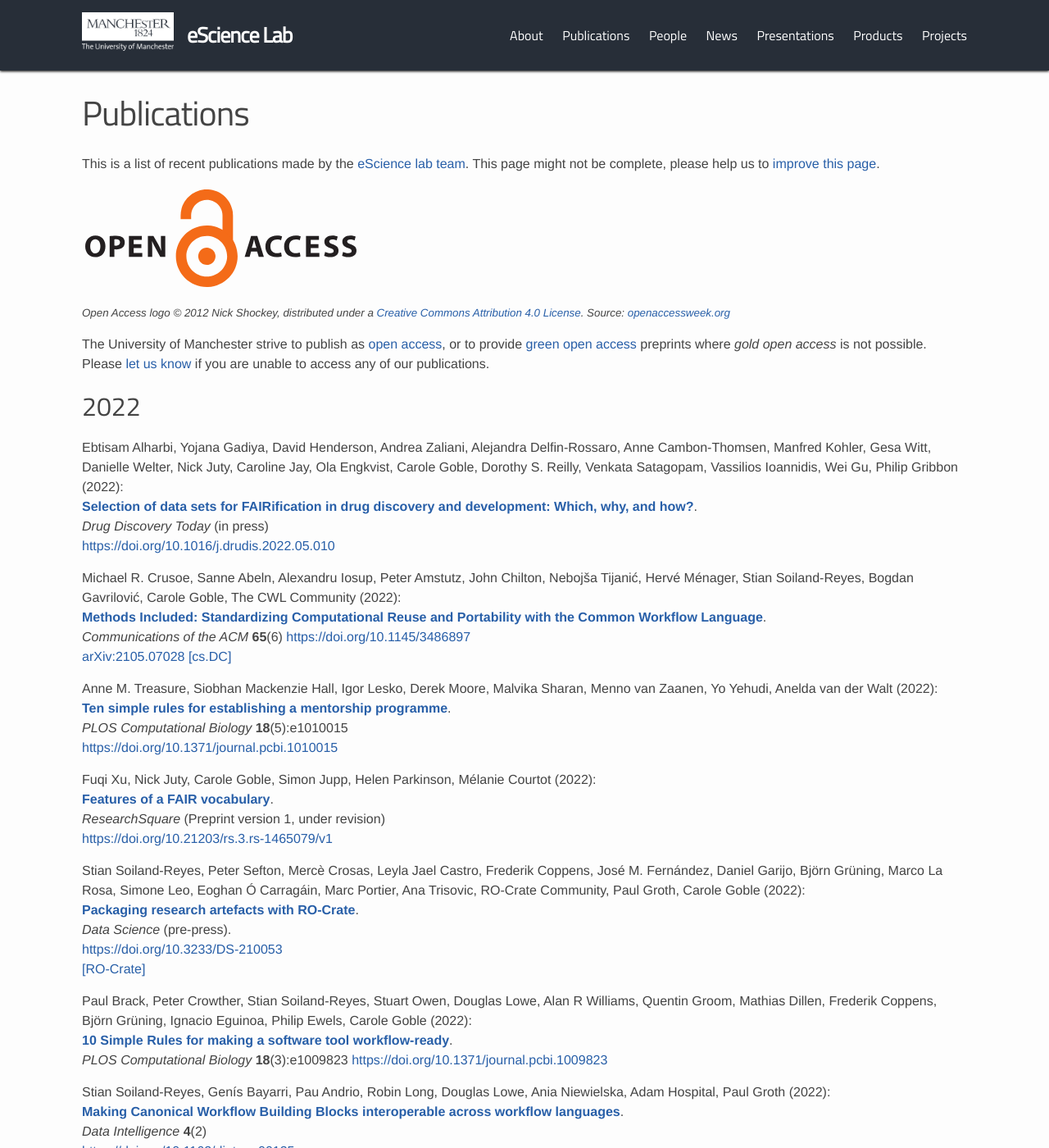
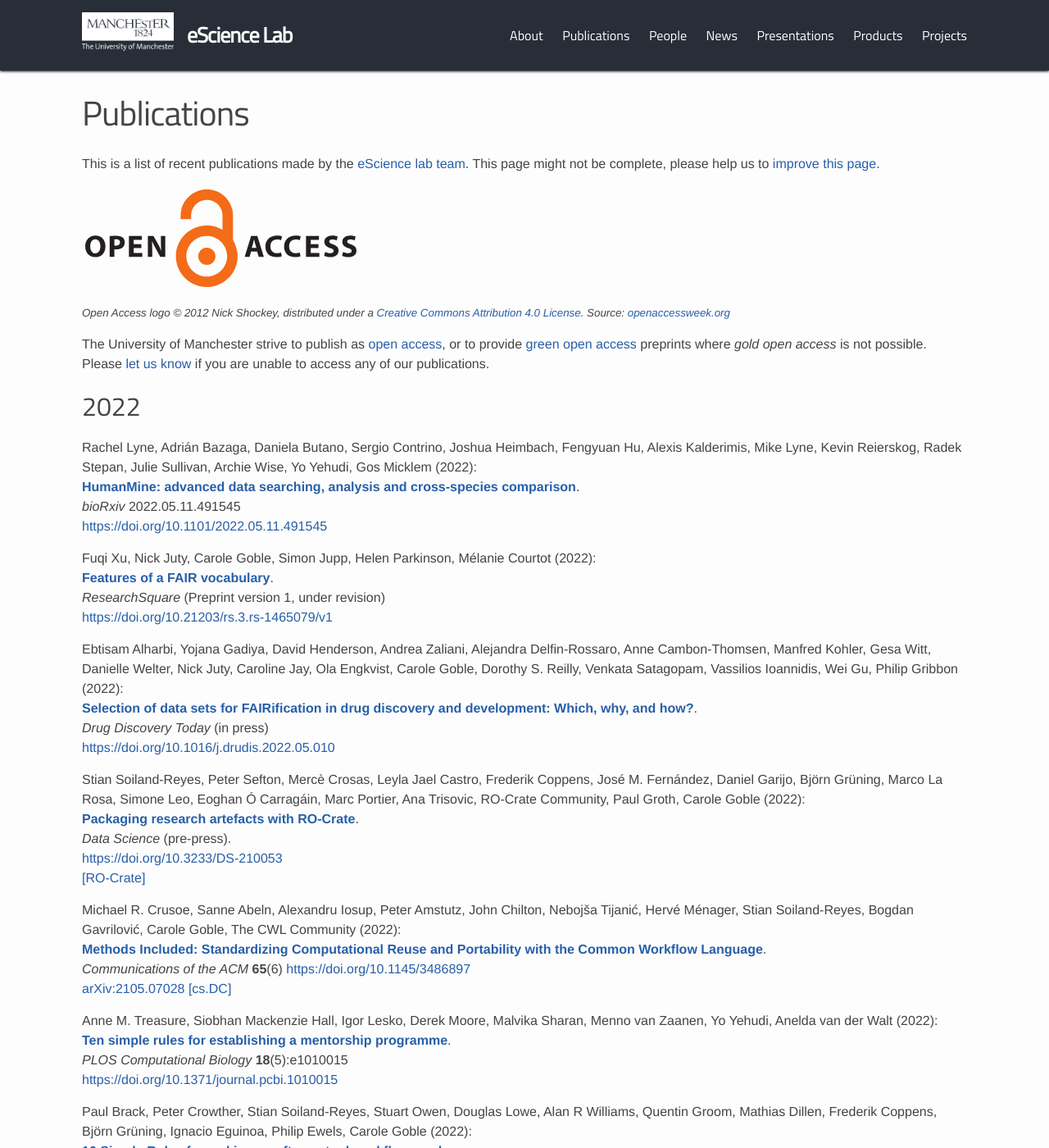
Before and after one commit to eScienceLab/eScienceLab.github.io, a Jekyll site: the page built from publications/index.md, in a window 1280 px wide and 1400 px high. Shown: the whole window at 82% size. Built offline with Jekyll 4.4.1, drawn with Linux system fonts in a browser that asks for light colours; comment, search, counter and statistics services are not loaded.

Commit message:
Yo's preprint

```diff
--- a/publications/index.md
+++ b/publications/index.md
@@ -41,10 +41,26 @@
 
 ## 2022
 
+Rachel Lyne, Adrián Bazaga, Daniela Butano, Sergio Contrino, Joshua Heimbach, Fengyuan Hu, Alexis Kalderimis, Mike Lyne, Kevin Reierskog, Radek Stepan, Julie Sullivan, Archie Wise, Yo Yehudi, Gos Micklem (2022):
+[**HumanMine: advanced data searching, analysis and cross-species comparison**](https://doi.org/10.1101/2022.05.11.491545).
+_bioRxiv_ 2022.05.11.491545
+<https://doi.org/10.1101/2022.05.11.491545>
+
+Fuqi Xu, Nick Juty, Carole Goble, Simon Jupp, Helen Parkinson, Mélanie Courtot (2022):
+[**Features of a FAIR vocabulary**](https://doi.org/10.21203/rs.3.rs-1465079/v1).
+_ResearchSquare_ (Preprint version 1, under revision)
+<https://doi.org/10.21203/rs.3.rs-1465079/v1>
+
 Ebtisam Alharbi, Yojana Gadiya, David Henderson, Andrea Zaliani, Alejandra Delfin-Rossaro, Anne Cambon-Thomsen, Manfred Kohler, Gesa Witt, Danielle Welter, Nick Juty, Caroline Jay, Ola Engkvist, Carole Goble, Dorothy S. Reilly, Venkata Satagopam, Vassilios Ioannidis, Wei Gu, Philip Gribbon (2022):
 [**Selection of data sets for FAIRification in drug discovery and development: Which, why, and how?**](https://doi.org/10.1016/j.drudis.2022.05.010).
 _Drug Discovery Today_ (in press)
 <https://doi.org/10.1016/j.drudis.2022.05.010>
+
+Stian Soiland-Reyes, Peter Sefton, Mercè Crosas, Leyla Jael Castro, Frederik Coppens, José M. Fernández, Daniel Garijo, Björn Grüning, Marco La Rosa, Simone Leo, Eoghan Ó Carragáin, Marc Portier, Ana Trisovic, RO-Crate Community, Paul Groth, Carole Goble (2022):
+[**Packaging research artefacts with RO-Crate**](https://www.researchobject.org/2021-packaging-research-artefacts-with-ro-crate/manuscript.html).
+_Data Science_ (pre-press).
+<https://doi.org/10.3233/DS-210053>
+[[RO-Crate]](https://w3id.org/ro/doi/10.5281/zenodo.5146227)
 
 Michael R. Crusoe, Sanne Abeln, Alexandru Iosup, Peter Amstutz, John Chilton, Nebojša Tijanić, Hervé Ménager, Stian Soiland-Reyes, Bogdan Gavrilović, Carole Goble, The CWL Community (2022):
 [**Methods Included: Standardizing Computational Reuse and Portability with the Common Workflow Language**](https://cacm.acm.org/magazines/2022/6/261172-methods-included/fulltext).
@@ -56,17 +72,6 @@
 [**Ten simple rules for establishing a mentorship programme**](https://doi.org/10.1371/journal.pcbi.1010015).
 _PLOS Computational Biology_ **18**(5):e1010015
 <https://doi.org/10.1371/journal.pcbi.1010015>
-
-Fuqi Xu, Nick Juty, Carole Goble, Simon Jupp, Helen Parkinson, Mélanie Courtot (2022):
-[**Features of a FAIR vocabulary**](https://doi.org/10.21203/rs.3.rs-1465079/v1).
-_ResearchSquare_ (Preprint version 1, under revision)
-<https://doi.org/10.21203/rs.3.rs-1465079/v1>
-
-Stian Soiland-Reyes, Peter Sefton, Mercè Crosas, Leyla Jael Castro, Frederik Coppens, José M. Fernández, Daniel Garijo, Björn Grüning, Marco La Rosa, Simone Leo, Eoghan Ó Carragáin, Marc Portier, Ana Trisovic, RO-Crate Community, Paul Groth, Carole Goble (2022):
-[**Packaging research artefacts with RO-Crate**](https://www.researchobject.org/2021-packaging-research-artefacts-with-ro-crate/manuscript.html).
-_Data Science_ (pre-press).
-<https://doi.org/10.3233/DS-210053>
-[[RO-Crate]](https://w3id.org/ro/doi/10.5281/zenodo.5146227)
 
 Paul Brack, Peter Crowther, Stian Soiland-Reyes, Stuart Owen, Douglas Lowe, Alan R Williams, Quentin Groom, Mathias Dillen, Frederik Coppens, Björn Grüning, Ignacio Eguinoa, Philip Ewels, Carole Goble (2022):
 [**10 Simple Rules for making a software tool workflow-ready**](https://doi.org/10.1371/journal.pcbi.1009823).
```
